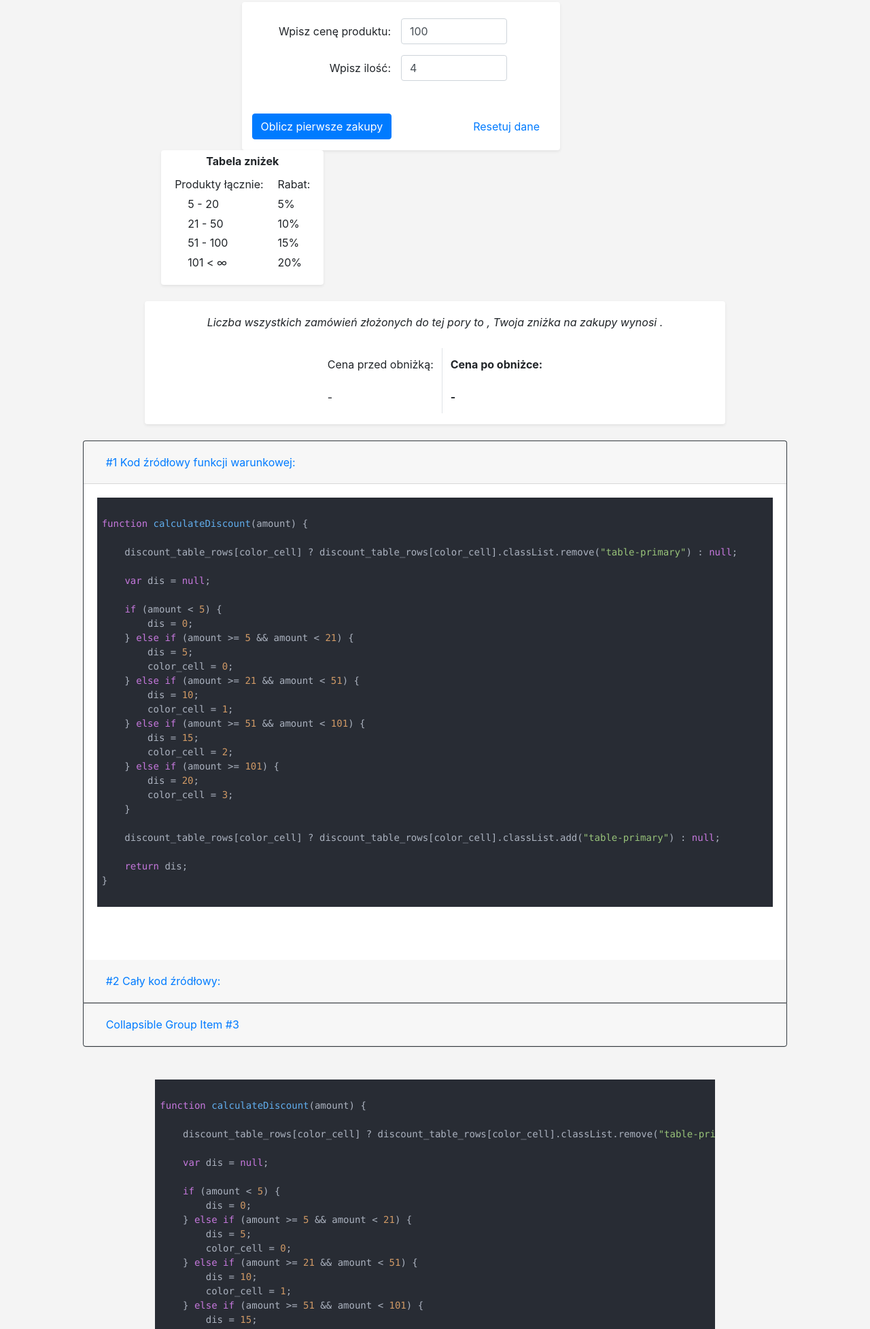
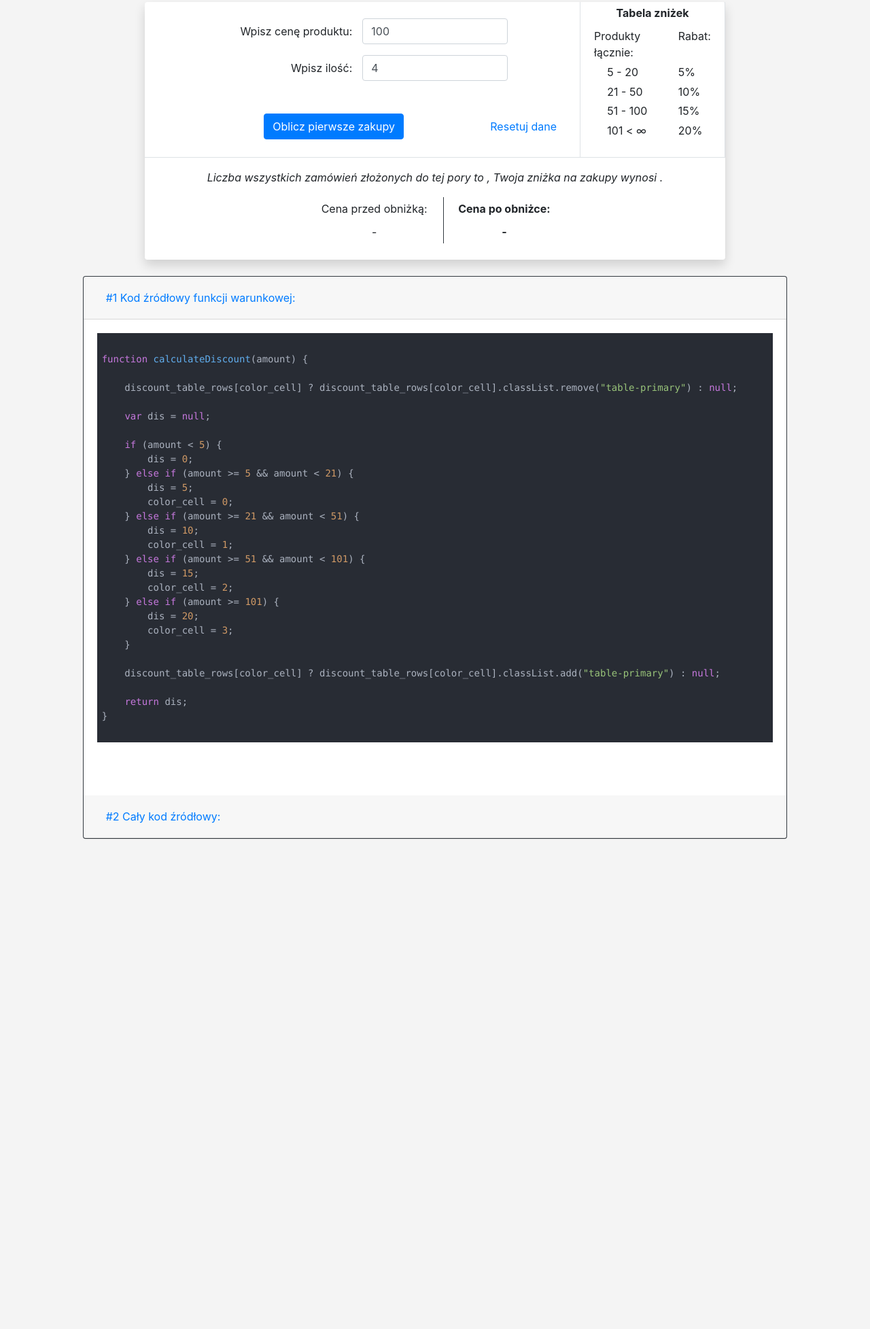
Before and after one commit to kargeb/bootcampJavaScript, a plain HTML site: page week_1/11.html in a window 1280 px wide. Shown: the part 191-2146 px from the top of the page at 68% size. After the commit the page ends 1425 px from the top, so only its background shows below. Drawn offline with nearby package versions, Linux system fonts and the light colour scheme.

Commit message:
quite good

```diff
--- a/css/styleNew.css
+++ b/css/styleNew.css
@@ -145,16 +145,16 @@ h1 {
 }
 
 #task1-p{
-    font-size: 1em;
+    /* font-size: 0.9em; */
 }
 
 #task1-p #products {
-    font-size: 1.2em;
+    font-size: 1.1em;
     font-weight: bold;
 }
 
 #task1-p #discount {
-    font-size: 1.2em;
+    font-size: 1.1em;
     font-weight: bold;
     color: #007bff;
 }
--- a/week_1/11.html
+++ b/week_1/11.html
@@ -52,11 +52,11 @@
 
         <div class="row justify-content-center ">
 
-                <div class="col-md-8">
+                <div class="col-md-8 bg-white shadow rounded">
 
-                            <div class="row">
+                            <div class="row ">
 
-                                <div class="col-auto shadow-sm bg-white rounded offset-2">
+                                <div class="col-lg-9 border-bottom ">
                                         <div class="form-group row mt-4 ">
                                                 <label class="col-md-6 col-form-label text-sm-left  text-md-right" for="cena">Wpisz cenę produktu:</label>
                                                 <input  class="col-md-4 form-control" type="number" id="cena" value="100" name="price"  placeholder="_">
@@ -65,23 +65,19 @@
                                                 <label class="col-md-6 col-form-label text-sm-left  text-md-right" for="ilosc">Wpisz ilość:</label>
                                                 <input class="col-md-4 form-control" type="number" id="ilosc" value="4" name="amount" aria-describedby="podpowiedzPole" placeholder="_">
                                         </div>
-                                         <!-- <div class="form-group row justify-content-center">
-                                                <label class="col-sm-4 col-lg-3 col-form-label text-sm-left  text-md-right" for="ilosc">Wpisz ilość:</label>
-                                                <input class="col-sm-2 form-control" type="number" id="ilosc" value="4" name="amount" aria-describedby="podpowiedzPole" placeholder="_">
-                                        </div> -->
 
-                                        <div class="row mt-5 mb-3 justify-content-center">
-                                                <div class="col-md-6">
+                                        <div class="row mt-5 mb-3 ">
+                                                <div class="col-6 offset-3">
                                                     <button id="calculate_button" class="btn btn-primary">Oblicz pierwsze zakupy</button>
                                                 </div>
-                                                <div class="col-md-4 offset-2">
+                                                <div class="col-3 ">
                                                     <button id="reset_button" class="btn btn-link">Resetuj dane</button>
                                                 </div>
                                         </div>
                                 </div>
 
-                                <div class="col-auto ml-4 shadow-sm bg-white rounded">
-                                    <table id="discount_table" class="table table-sm table-borderless ">
+                                    <div class="col-lg-3 border border-top-0">
+                                        <table id="discount_table" class="table table-sm table-borderless h-100 d-inline-block bg-white rounded">
                                             <thead>
                                                 <tr>
                                                     <th colspan="2" class="text-center" >Tabela zniżek</th>
@@ -115,54 +111,30 @@
                             </div>
 
 
-                    <!-- <div class="form-group row mt-4">
-                                <label class="col-sm-4 col-lg-3 col-form-label text-sm-left  text-md-right" for="cena">Wpisz cenę produktu:</label>
-                                <input  class="col-sm-2 form-control" type="number" id="cena" value="100" name="price"  placeholder="_">
-                    </div>
-                    <div class="form-group row">
-                                <label class="col-sm-4 col-lg-3 col-form-label text-sm-left  text-md-right" for="ilosc">Wpisz ilość:</label>
-                                <input class="col-sm-2 form-control" type="number" id="ilosc" value="4" name="amount" aria-describedby="podpowiedzPole" placeholder="_">
-                    </div>
-
-                    <div class="row mt-5 mb-3">
-                        <div class="col-sm-3">
-                            <button id="calculate_button" class="btn btn-primary">Oblicz pierwsze zakupy</button>
-                        </div>
-                        <div class="col-sm-2 offset-sm-2">
-                            <button id="reset_button" class="btn btn-link">Resetuj dane</button>
-                        </div>
-                    </div> -->
-
-                    <br>
-
-
-
-                    <div class="row justify-content-center shadow-sm bg-white rounded">
-                        <div class="col-12  text-center pt-3 pb-2">
+                    <div class="row ">
+                        <div class="col-12 text-center pt-3 pb-2 ">
 
                             <p id="task1-p"><em>Liczba wszystkich zamówień złożonych do tej pory to <span id="products" ></span>, Twoja zniżka na zakupy wynosi <span id="discount"></span>.</em> </p>
-                        </div>
-                    <!-- </div>
+                            <div class="w-100"></div>
+                            <div class="col-6 offset-3 ">
 
-                    <div class="row justify-content-center shadow-sm bg-white rounded"> -->
-
-
-                        <div class="col-auto">
-
-                            <table id="result_table" class="table table-borderless ">
+                                <table id="result_table" class="table table-sm table-borderless ">
                                     <thead>
                                                 <tr>
-                                            <td class="border-right" >Cena przed obniżką:</td>
+                                                    <td class="border-right border-dark" >Cena przed obniżką:</td>
                                                     <th>Cena po obniżce:</th>
                                                 </tr>
                                             </thead>
                                             <tbody>
                                                 <tr>
-                                            <td id="before_discount" class="border-right">-</td>
+                                                    <td id="before_discount" class="border-right border-dark">-</td>
                                                     <td id="after_discount" class="font-weight-bold">-</td>
                                                 </tr>
                                             </tbody>
                                         </table>
+
+                            </div>
+
                         </div>
 
 
@@ -324,7 +296,7 @@ function calculateDiscount(amount) {
                             </div>
                           </div>
                         </div>
-                        <div class="card border-dark">
+                        <!-- <div class="card border-dark">
                           <div class="card-header" id="headingThree">
                             <h5 class="mb-0">
                               <button class="btn btn-link collapsed" type="button" data-toggle="collapse" data-target="#collapseThree" aria-expanded="false" aria-controls="collapseThree">
@@ -337,48 +309,8 @@ function calculateDiscount(amount) {
                               Anim pariatur cliche reprehenderit, enim eiusmod high life accusamus terry richardson ad squid. 3 wolf moon officia aute, non cupidatat skateboard dolor brunch. Food truck quinoa nesciunt laborum eiusmod. Brunch 3 wolf moon tempor, sunt aliqua put a bird on it squid single-origin coffee nulla assumenda shoreditch et. Nihil anim keffiyeh helvetica, craft beer labore wes anderson cred nesciunt sapiente ea proident. Ad vegan excepteur butcher vice lomo. Leggings occaecat craft beer farm-to-table, raw denim aesthetic synth nesciunt you probably haven't heard of them accusamus labore sustainable VHS.
                             </div>
                           </div>
+                        </div> -->
                       </div>
-                      </div>
-            </div>
-
-        </div>
-
-        <div class="row">
-
-            <div class="col-8 offset-2" >
-                <br><br>
-
-
-                <pre><code>
-function calculateDiscount(amount) {
-
-    discount_table_rows[color_cell] ? discount_table_rows[color_cell].classList.remove("table-primary") : null;
-
-    var dis = null;
-
-    if (amount < 5) {
-        dis = 0;
-    } else if (amount >= 5 && amount < 21) {
-        dis = 5;
-        color_cell = 0;
-    } else if (amount >= 21 && amount < 51) {
-        dis = 10;
-        color_cell = 1;
-    } else if (amount >= 51 && amount < 101) {
-        dis = 15;
-        color_cell = 2;
-    } else if (amount >= 101) {
-        dis = 20;
-        color_cell = 3;
-    }
-
-    discount_table_rows[color_cell] ? discount_table_rows[color_cell].classList.add("table-primary") : null;
-
-    return dis;
-}
-                        </code>
-                </pre>
-
             </div>
 
         </div>
```
Lines whose indentation alone changed are shown as unchanged.
